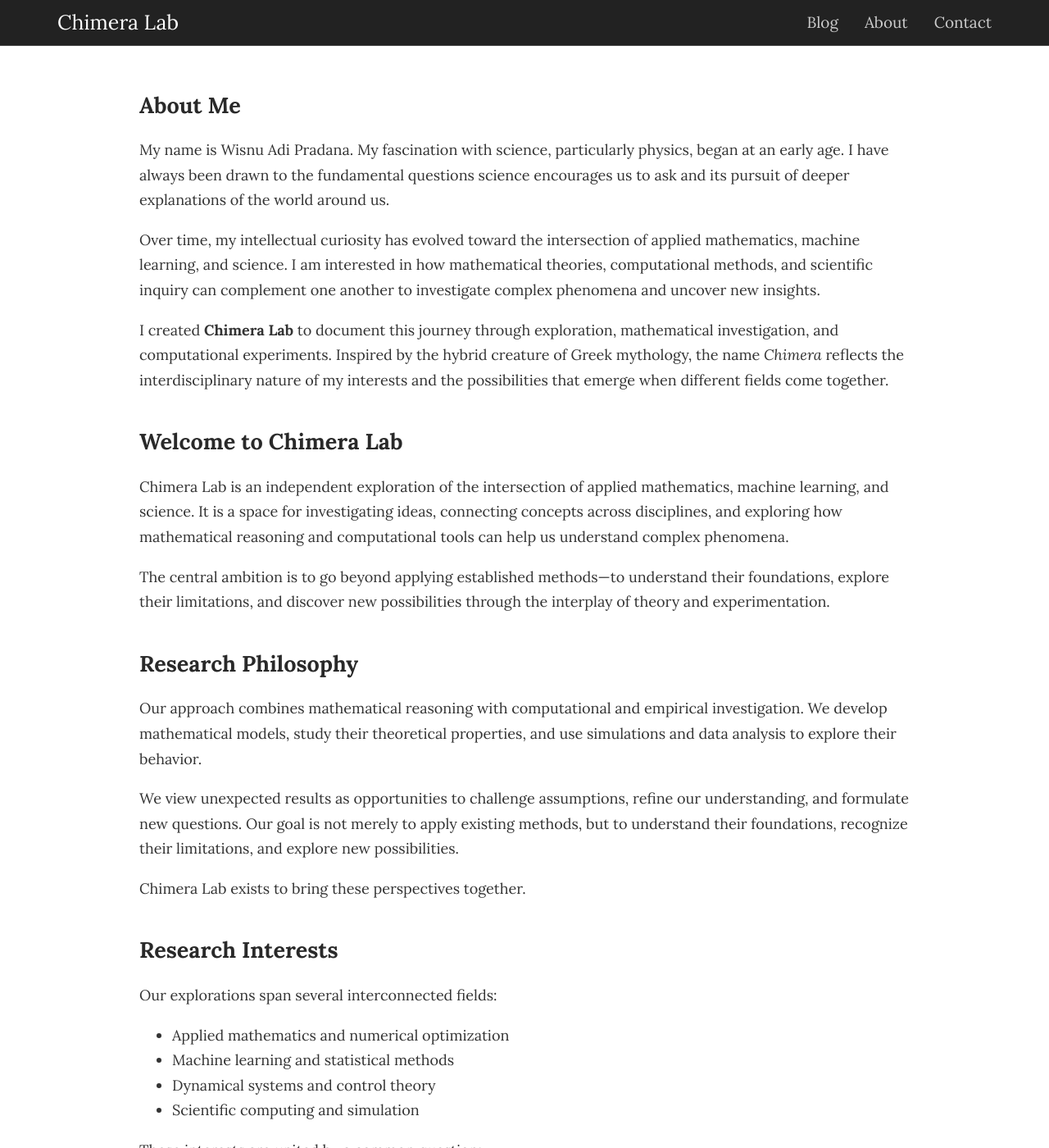
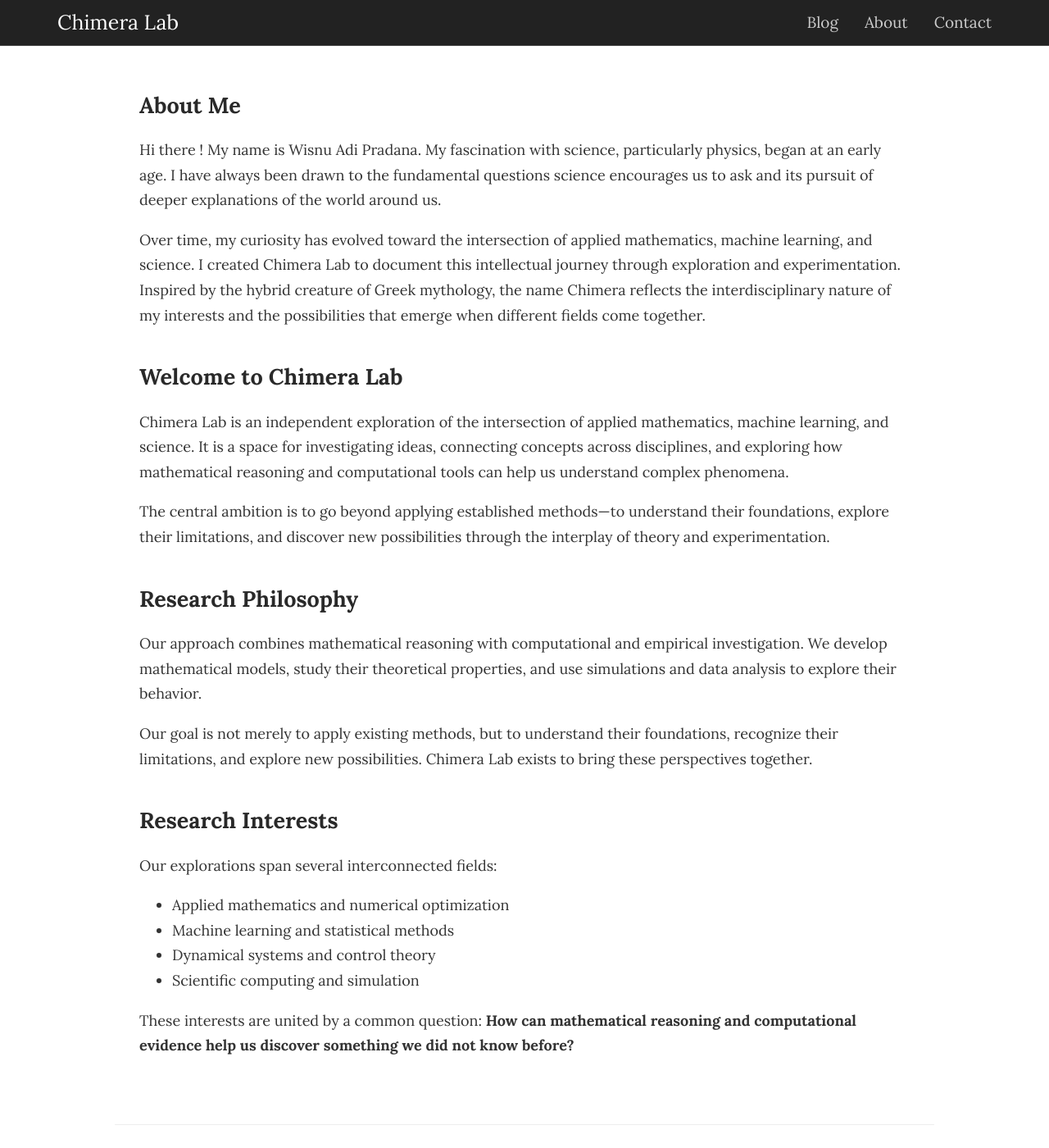
Before and after one commit to chimeralab314/chimeralab314.github.io, a Jekyll site: the page built from about.md, in a window 1280 px wide and 1400 px high. Shown: the whole window at 82% size. Built offline with Jekyll 4.4.1, drawn with Linux system fonts in a browser that asks for light colours; our own code applies the rules of GitHub Pages for plain Markdown files; a script that is not in the unit is left out.

Commit message:
Revise about section for clarity and conciseness
Updated personal introduction and clarified the purpose of Chimera Lab. Removed redundant sentences for conciseness.

```diff
--- a/about.md
+++ b/about.md
@@ -5,11 +5,9 @@ permalink: /about/
 
 ## About Me
 
-My name is Wisnu Adi Pradana. My fascination with science, particularly physics, began at an early age. I have always been drawn to the fundamental questions science encourages us to ask and its pursuit of deeper explanations of the world around us.
+Hi there ! My name is Wisnu Adi Pradana. My fascination with science, particularly physics, began at an early age. I have always been drawn to the fundamental questions science encourages us to ask and its pursuit of deeper explanations of the world around us.
 
-Over time, my intellectual curiosity has evolved toward the intersection of applied mathematics, machine learning, and science. I am interested in how mathematical theories, computational methods, and scientific inquiry can complement one another to investigate complex phenomena and uncover new insights.
-
-I created **Chimera Lab** to document this journey through exploration, mathematical investigation, and computational experiments. Inspired by the hybrid creature of Greek mythology, the name *Chimera* reflects the interdisciplinary nature of my interests and the possibilities that emerge when different fields come together.
+Over time, my curiosity has evolved toward the intersection of applied mathematics, machine learning, and science. I created Chimera Lab to document this intellectual journey through exploration and experimentation. Inspired by the hybrid creature of Greek mythology, the name Chimera reflects the interdisciplinary nature of my interests and the possibilities that emerge when different fields come together.
 
 ## Welcome to Chimera Lab
 
@@ -21,9 +19,7 @@ The central ambition is to go beyond applying established methods—to understan
 
 Our approach combines mathematical reasoning with computational and empirical investigation. We develop mathematical models, study their theoretical properties, and use simulations and data analysis to explore their behavior.
 
-We view unexpected results as opportunities to challenge assumptions, refine our understanding, and formulate new questions. Our goal is not merely to apply existing methods, but to understand their foundations, recognize their limitations, and explore new possibilities.
-
-Chimera Lab exists to bring these perspectives together.
+Our goal is not merely to apply existing methods, but to understand their foundations, recognize their limitations, and explore new possibilities. Chimera Lab exists to bring these perspectives together.
 
 ## Research Interests
 
@@ -35,5 +31,4 @@ Our explorations span several interconnected fields:
 - Scientific computing and simulation
 
 These interests are united by a common question:
-
 **How can mathematical reasoning and computational evidence help us discover something we did not know before?**
```
